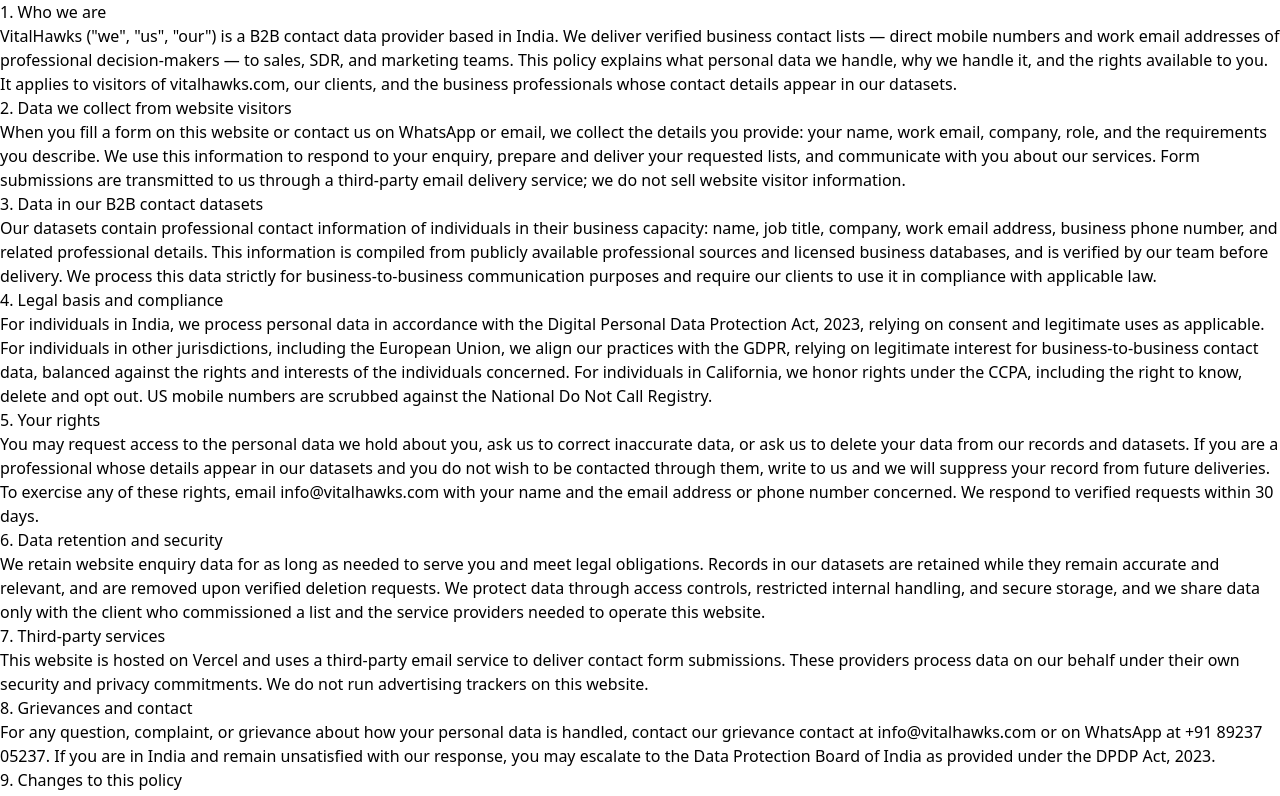
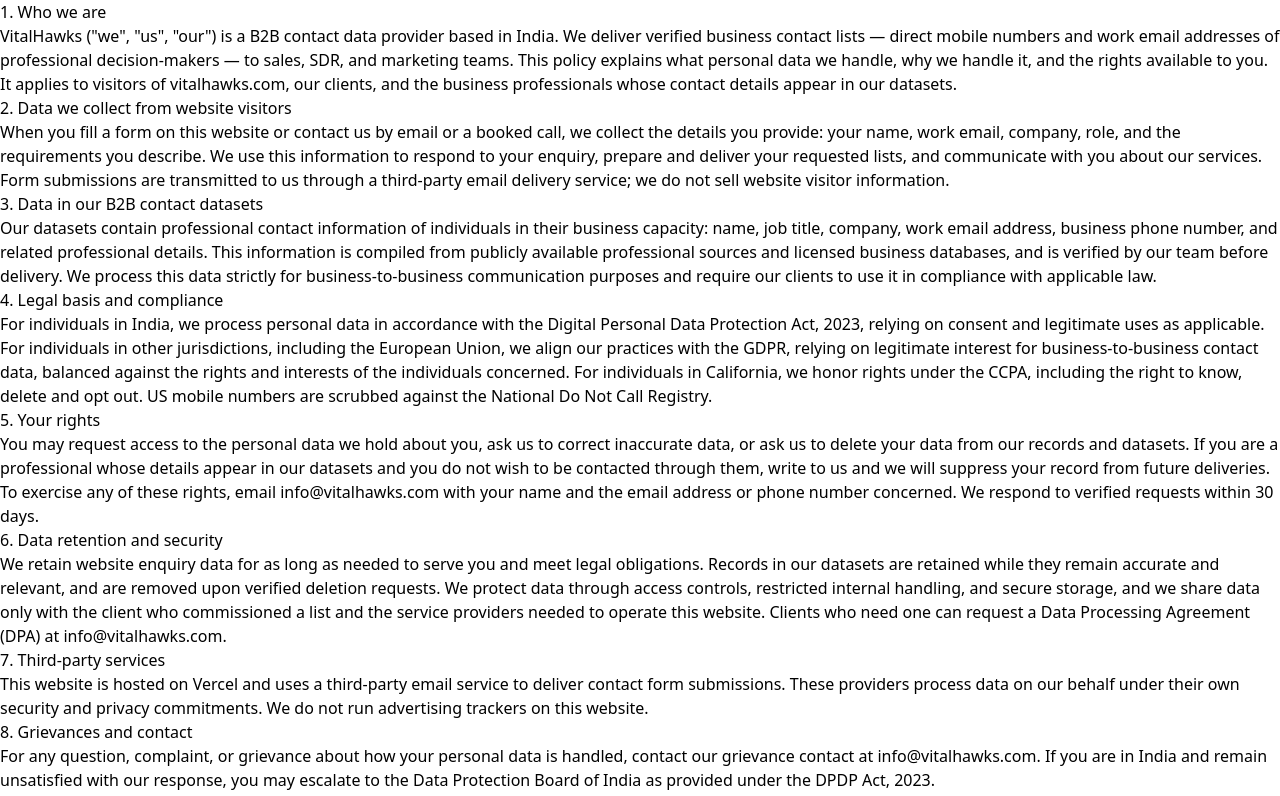
Before and after one commit to shivar531/Vitalhawks, a React (Vite) app in the folder project/: page /Privacy in a window 1280 px wide. Shown: the part 444-1240 px from the top of the page. Built offline with nearby package versions, Linux system fonts and the light colour scheme.

Commit message:
Add files via upload

```diff
--- a/project/src/Component/Privacy.jsx
+++ b/project/src/Component/Privacy.jsx
@@ -9,7 +9,7 @@ const sections = [
   },
   {
     title: "2. Data we collect from website visitors",
-    body: `When you fill a form on this website or contact us on WhatsApp or email, we collect the details you provide: your name, work email, company, role, and the requirements you describe. We use this information to respond to your enquiry, prepare and deliver your requested lists, and communicate with you about our services. Form submissions are transmitted to us through a third-party email delivery service; we do not sell website visitor information.`,
+    body: `When you fill a form on this website or contact us by email or a booked call, we collect the details you provide: your name, work email, company, role, and the requirements you describe. We use this information to respond to your enquiry, prepare and deliver your requested lists, and communicate with you about our services. Form submissions are transmitted to us through a third-party email delivery service; we do not sell website visitor information.`,
   },
   {
     title: "3. Data in our B2B contact datasets",
@@ -25,7 +25,7 @@ const sections = [
   },
   {
     title: "6. Data retention and security",
-    body: `We retain website enquiry data for as long as needed to serve you and meet legal obligations. Records in our datasets are retained while they remain accurate and relevant, and are removed upon verified deletion requests. We protect data through access controls, restricted internal handling, and secure storage, and we share data only with the client who commissioned a list and the service providers needed to operate this website.`,
+    body: `We retain website enquiry data for as long as needed to serve you and meet legal obligations. Records in our datasets are retained while they remain accurate and relevant, and are removed upon verified deletion requests. We protect data through access controls, restricted internal handling, and secure storage, and we share data only with the client who commissioned a list and the service providers needed to operate this website. Clients who need one can request a Data Processing Agreement (DPA) at info@vitalhawks.com.`,
   },
   {
     title: "7. Third-party services",
@@ -33,7 +33,7 @@ const sections = [
   },
   {
     title: "8. Grievances and contact",
-    body: `For any question, complaint, or grievance about how your personal data is handled, contact our grievance contact at info@vitalhawks.com or on WhatsApp at +91 89237 05237. If you are in India and remain unsatisfied with our response, you may escalate to the Data Protection Board of India as provided under the DPDP Act, 2023.`,
+    body: `For any question, complaint, or grievance about how your personal data is handled, contact our grievance contact at info@vitalhawks.com. If you are in India and remain unsatisfied with our response, you may escalate to the Data Protection Board of India as provided under the DPDP Act, 2023.`,
   },
   {
     title: "9. Changes to this policy",
```
